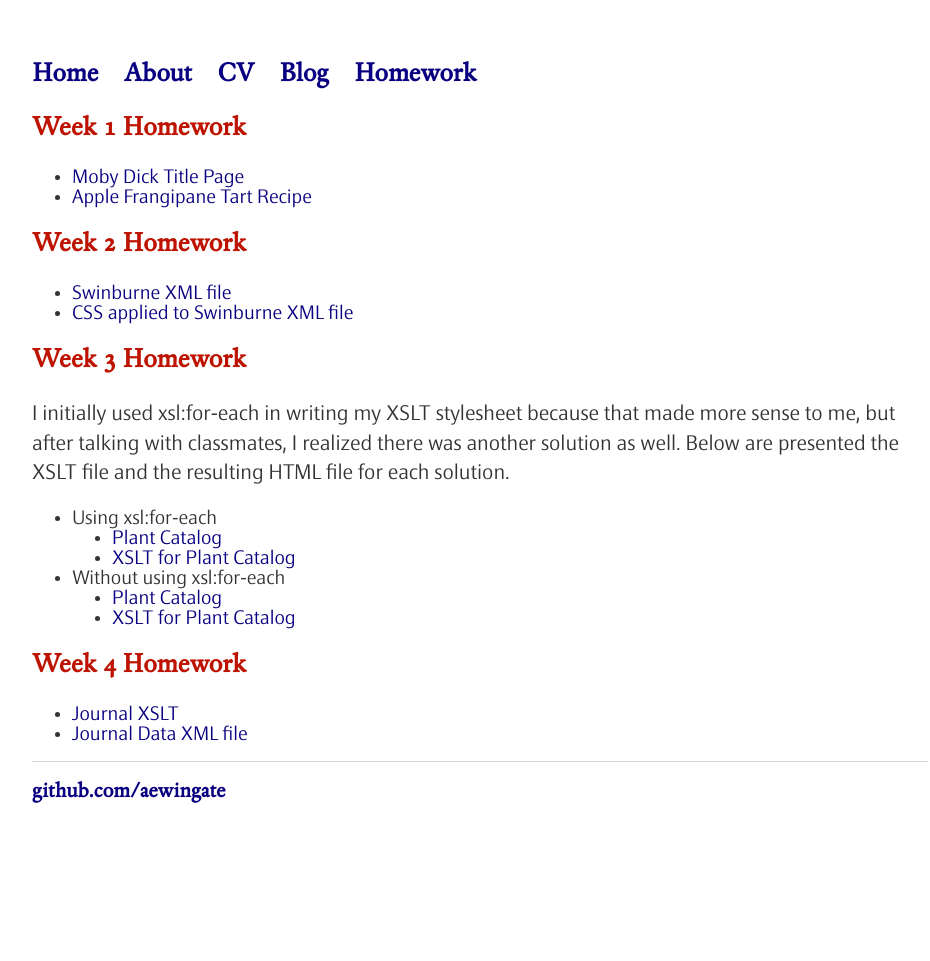
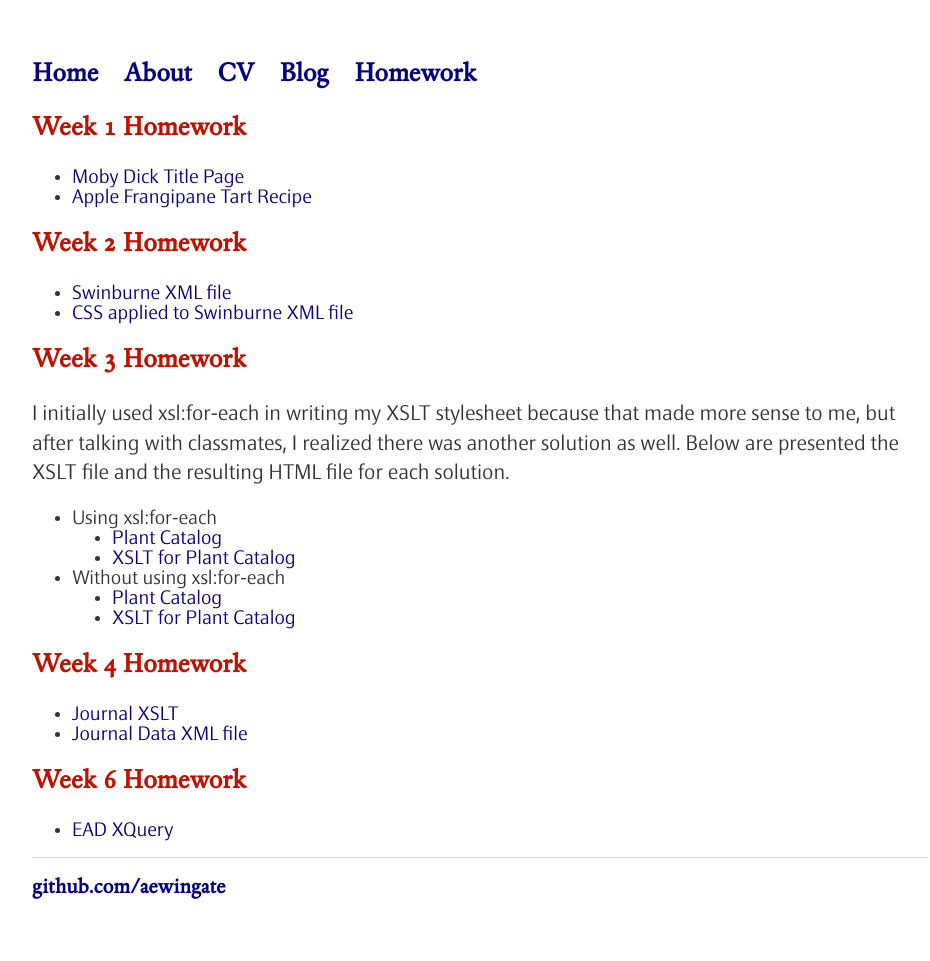
Before and after one commit to aewingate/aewingate.github.io, a Jekyll site: the page built from homework/index.html, in a window 1280 px wide. Shown: the whole page, without its empty margins (160-1090 px from the left). Built offline with Jekyll 4.4.1, drawn with Linux system fonts in a browser that asks for light colours; before the commit the page ends 900 px from its top, so only the background shows below that.

Commit message:
Update index.html

```diff
--- a/homework/index.html
+++ b/homework/index.html
@@ -32,4 +32,8 @@ title: "Digital Publishing Homework"
     <li><a href="journal2.xsl">Journal XSLT</a></li>
     <li><a href="journal_data2.xml">Journal Data XML file</a></li>
   </ul>
+  <h3>Week 6 Homework</h3>
+  <ul>
+    <li><a href="Wingate_Assignment6.xquery">EAD XQuery</a></li>
+  </ul>
 </div>
```
